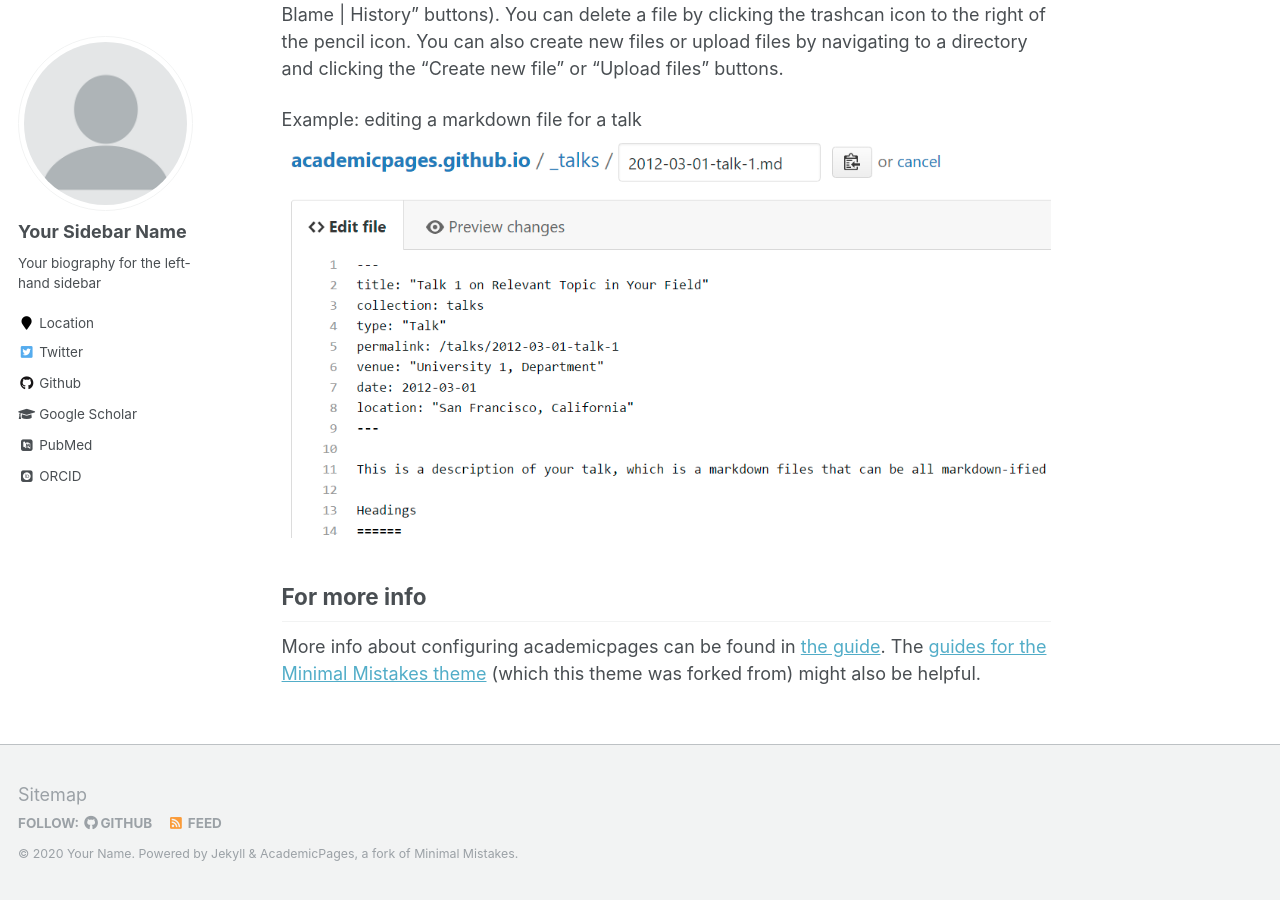
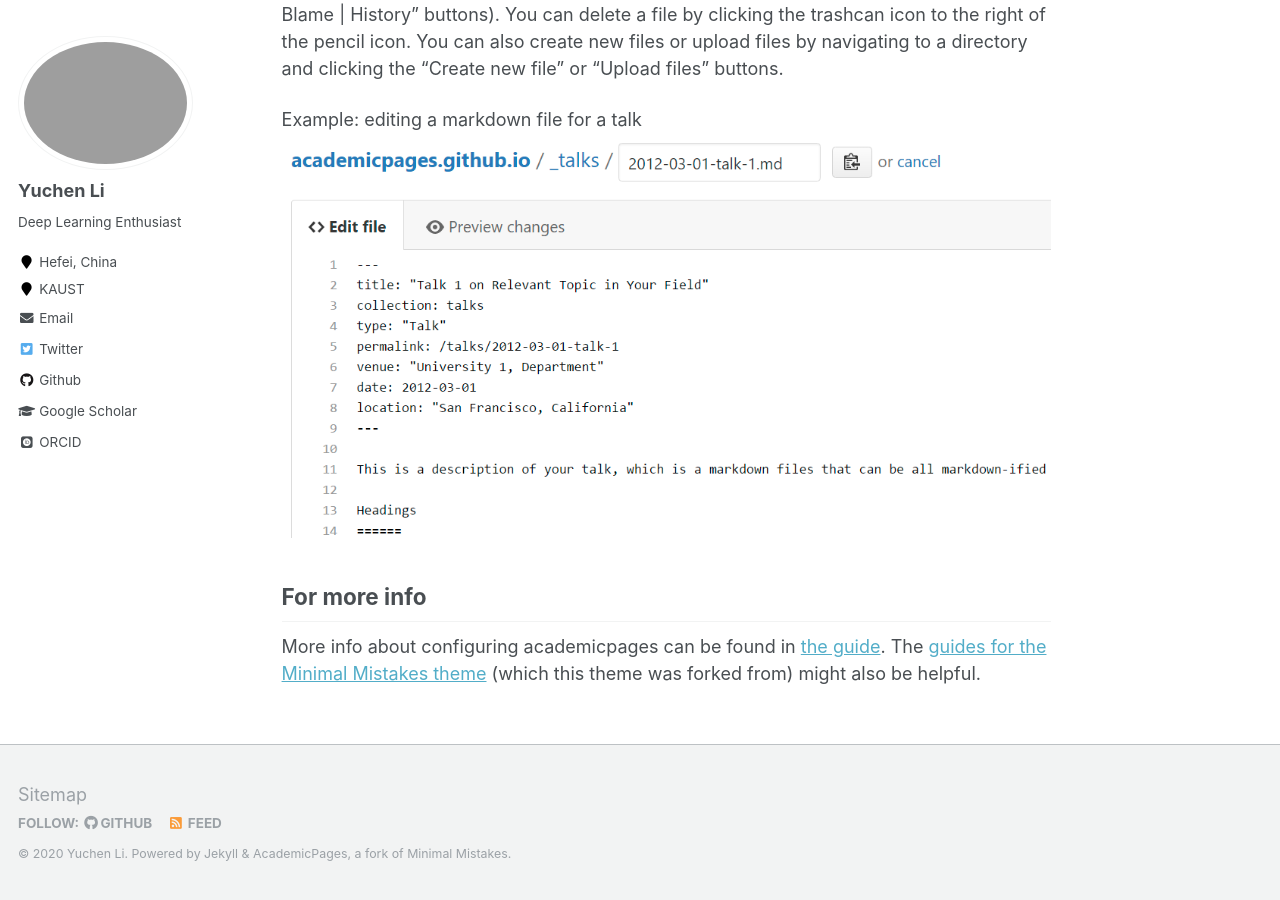
Before and after one commit to yuchenlichuck/me, a Jekyll site: the page built from _pages/about.md, in a window 1280 px wide and 900 px high, scrolled down 2463 px. Built offline with Jekyll 4.4.1, drawn with Linux system fonts in a browser that asks for light colours; some web fonts are replaced; some of the changed text lies outside the part shown.

Commit message:
config.yml

```diff
--- a/_config.yml
+++ b/_config.yml
@@ -7,13 +7,13 @@
 
 # Site Settings
 locale                   : "en-US"
-title                    : "Your Name / Site Title"
+title                    : "Mr. Yuchen Li"
 title_separator          : "-"
-name                     : &name "Your Name"
-description              : &description "personal description"
+name                     : &name "Yuchen Li"
+description              : &description "Master at King Abdullah University of Science and Technology (KAUST)"
 url                      : https://academicpages.github.io # the base hostname & protocol for your site e.g. "https://mmistakes.github.io"
 baseurl                  : "" # the subpath of your site, e.g. "/blog"
-repository               : "academicpages/academicpages.github.io"
+repository               : "http://liyc.fun/me"
 teaser                   :  # filename of teaser fallback teaser image placed in /images/, .e.g. "500x300.png"
 breadcrumbs              : false # true, false (default)
 words_per_minute         : 160
@@ -80,14 +80,14 @@ analytics:
 
 # Site Author
 author:
-  name             : "Your Sidebar Name"
-  avatar           : "profile.png"
-  bio              : "Your biography for the left-hand sidebar"
-  location         : "Location"
-  employer         :
-  pubmed           : "https://www.ncbi.nlm.nih.gov/pubmed/?term=john+snow"
-  googlescholar    : "http://yourfullgooglescholarurl.com"
-  email            :
+  name             : "Yuchen Li"
+  avatar           : "profile.jpg"
+  bio              : "Deep Learning Enthusiast"
+  location         : "Hefei, China"
+  employer         : "KAUST"
+  pubmed           : #"https://www.ncbi.nlm.nih.gov/pubmed/?term=john+snow"
+  googlescholar    : "https://scholar.google.com/citations?hl=en&user=7MocPGkAAAAJ"
+  email            : "liyc@mail.com"
   researchgate     :  # example: "https://www.researchgate.net/profile/yourprofile"
   uri              :
   bitbucket        :
@@ -96,7 +96,7 @@ author:
   flickr           :
   facebook         :
   foursquare       :
-  github           : "academicpages"
+  github           : "yuchenlichuck"
   google_plus      :
   keybase          :
   instagram        :
```
